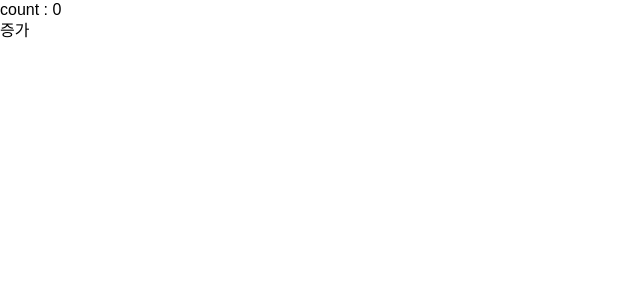
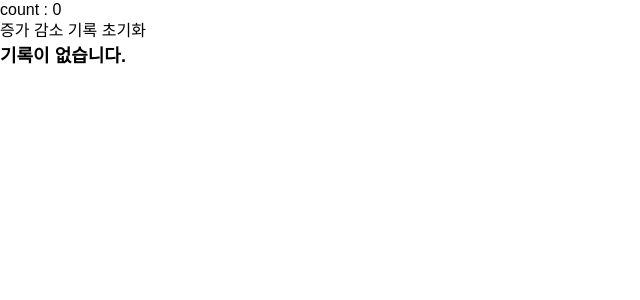
Before and after one commit to SangWon7242/react_tutorial_25_06_07, a Next.js app: page / in a window 1280 px wide. Shown: the top 300 px of the page, without its empty margins (0-640 px from the left). Built offline with nearby package versions, Linux system fonts and the light colour scheme; a web font is replaced by a local one.

Commit message:
숫자 기록 기능 업데이트

```diff
--- a/src/app/page.tsx
+++ b/src/app/page.tsx
@@ -3,14 +3,40 @@
 import { useState } from "react";
 
 export default function App() {
-  // 리액트는 마지막에 변한 값을 기억!
-  // 기억한 값을 count 변수에 저장
-  const [count, setCount] = useState(0);
+  const [count, setCount] = useState<number>(0);
+  const [record, setRecord] = useState<number | null>(null);
 
   return (
     <>
       <div>count : {count}</div>
-      <button onClick={() => setCount(count + 1)}>증가</button>
+      <div className="btn-group">
+        <button onClick={() => setCount(count + 1)}>증가</button>
+        &nbsp;
+        <button onClick={() => setCount(count - 1)}>감소</button>
+        &nbsp;
+        <button
+          onClick={() => {
+            if (count === 0) return;
+
+            setCount(0);
+            setRecord(count);
+          }}
+        >
+          기록
+        </button>
+        &nbsp;
+        <button onClick={() => setRecord(null)}>초기화</button>
+      </div>
+      <div className="recordForm">
+        {record == null ? (
+          <h1 className="text-lg font-bold">기록이 없습니다.</h1>
+        ) : (
+          <>
+            <h1 className="text-lg font-bold">기록</h1>
+            <div>기록 : {record}</div>
+          </>
+        )}
+      </div>
     </>
   );
 }
```
